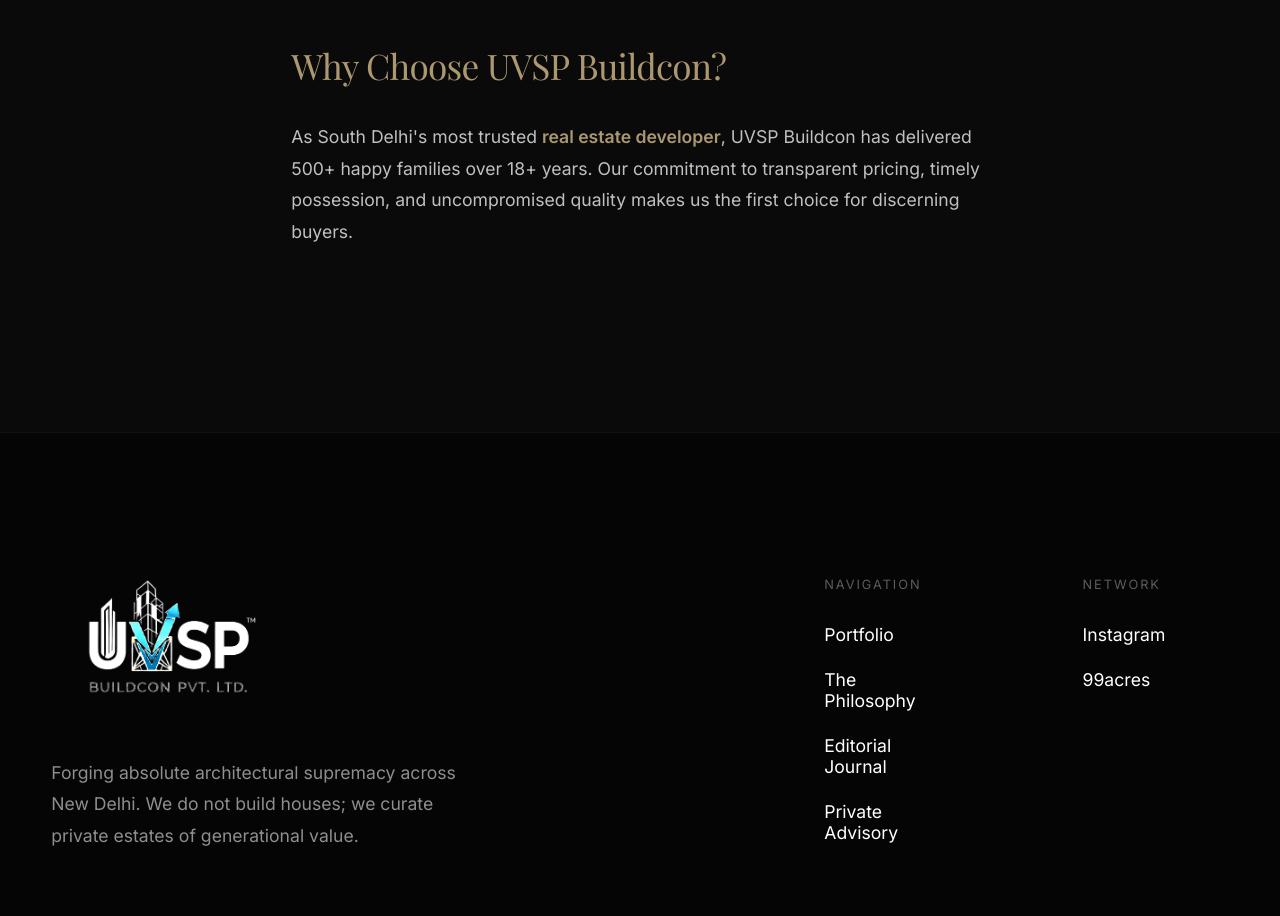
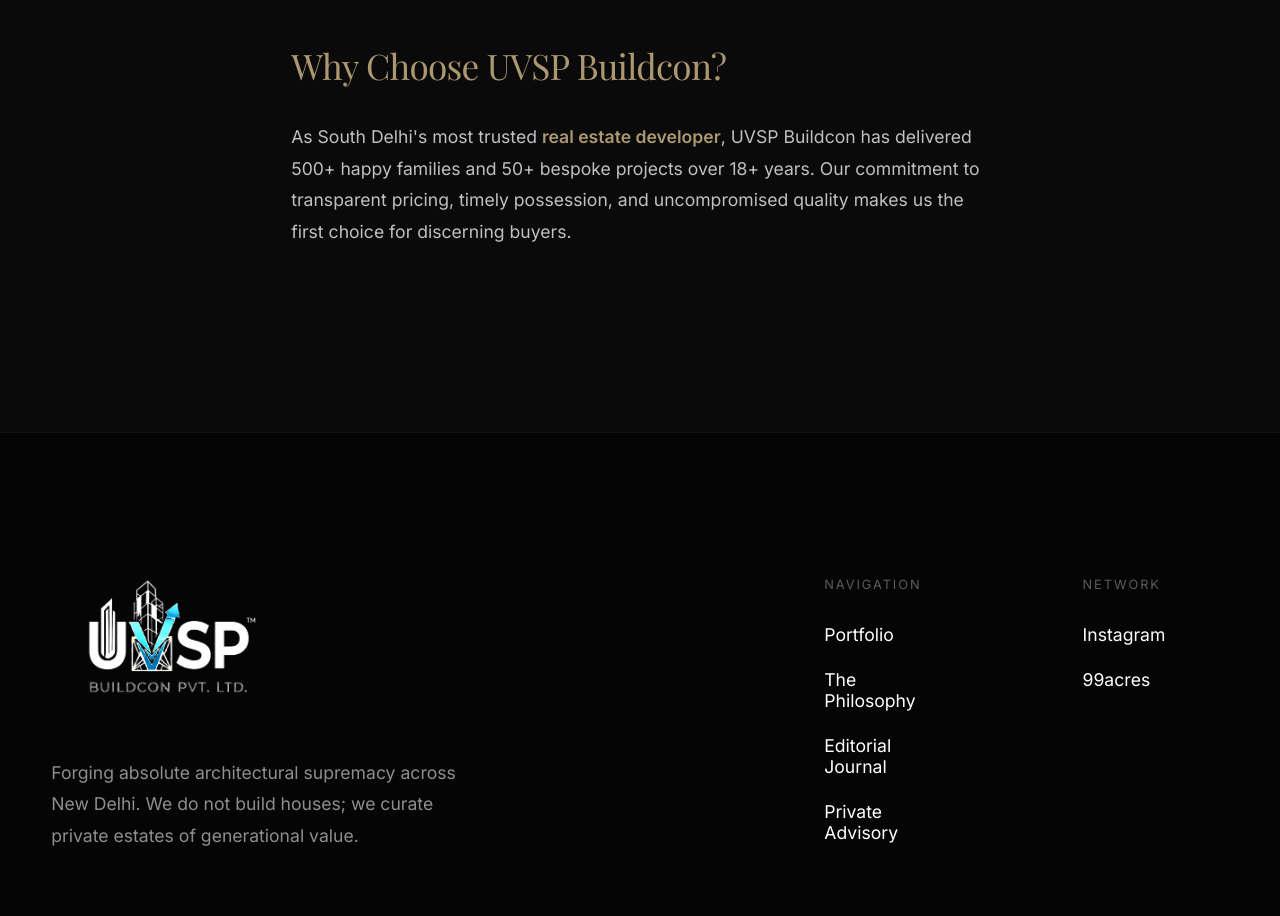
Before and after one commit to skull2candy/uvsp, a React (Vite) app: page /journal/builder-floors-south-delhi-guide in a window 1280 px wide. Shown: the part 1760-2676 px from the top of the page. Built offline with nearby package versions, Linux system fonts and the light colour scheme; a web font is replaced by a local one.

Commit message:
Update: Synchronized '50+ Delivered Projects' across all pages and components

```diff
--- a/src/components/FinalCTA.jsx
+++ b/src/components/FinalCTA.jsx
@@ -80,7 +80,7 @@
         viewport={{ once: true }}
         transition={{ duration: 1, delay: 0.3 }}
       >
-        18 years of trust. 500+ happy families. One call away from your finest address in South Delhi.
+        18 years of trust. 50+ delivered projects. 500+ happy families. One call away from your finest address in South Delhi.
       </motion.p>
 
       <motion.div
--- a/src/data/journalData.js
+++ b/src/data/journalData.js
@@ -131,7 +131,7 @@
       <p>Luxury <strong>builder floors in Vasant Kunj</strong> typically range from ₹1.5 Cr to ₹3.5 Cr depending on floor size, location, and finishing quality. At UVSP Buildcon, our residences start at ₹1.50 Cr for Ryhan Square and ₹1.89 Cr for The Crown — with finishes that rival developments costing multiples more.</p>
 
       <h2>Why Choose UVSP Buildcon?</h2>
-      <p>As South Delhi's most trusted <strong>real estate developer</strong>, UVSP Buildcon has delivered 500+ happy families over 18+ years. Our commitment to transparent pricing, timely possession, and uncompromised quality makes us the first choice for discerning buyers.</p>
+      <p>As South Delhi's most trusted <strong>real estate developer</strong>, UVSP Buildcon has delivered 500+ happy families and 50+ bespoke projects over 18+ years. Our commitment to transparent pricing, timely possession, and uncompromised quality makes us the first choice for discerning buyers.</p>
     `
   },
   {
--- a/src/pages/AboutPage.jsx
+++ b/src/pages/AboutPage.jsx
@@ -69,7 +69,7 @@
          <div className="container">
             <motion.div className="metrics-grid" variants={staggerContainer} initial="initial" whileInView="animate" viewport={{once:true}}>
                <motion.div variants={fadeInUp} className="metric-box">
-                  <h2>30+</h2>
+                  <h2>50+</h2>
                   <p>Bespoke Projects Delivered</p>
                </motion.div>
                <motion.div variants={fadeInUp} className="metric-box">
```
